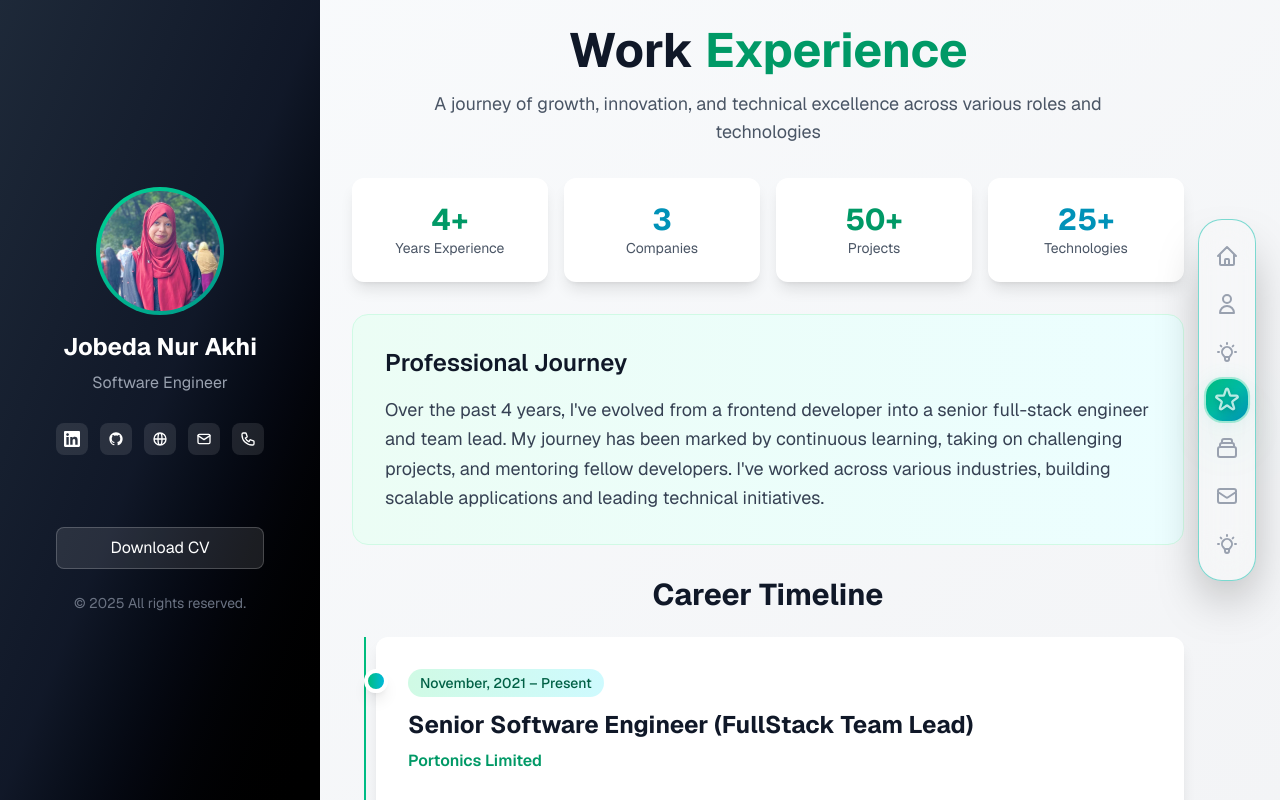
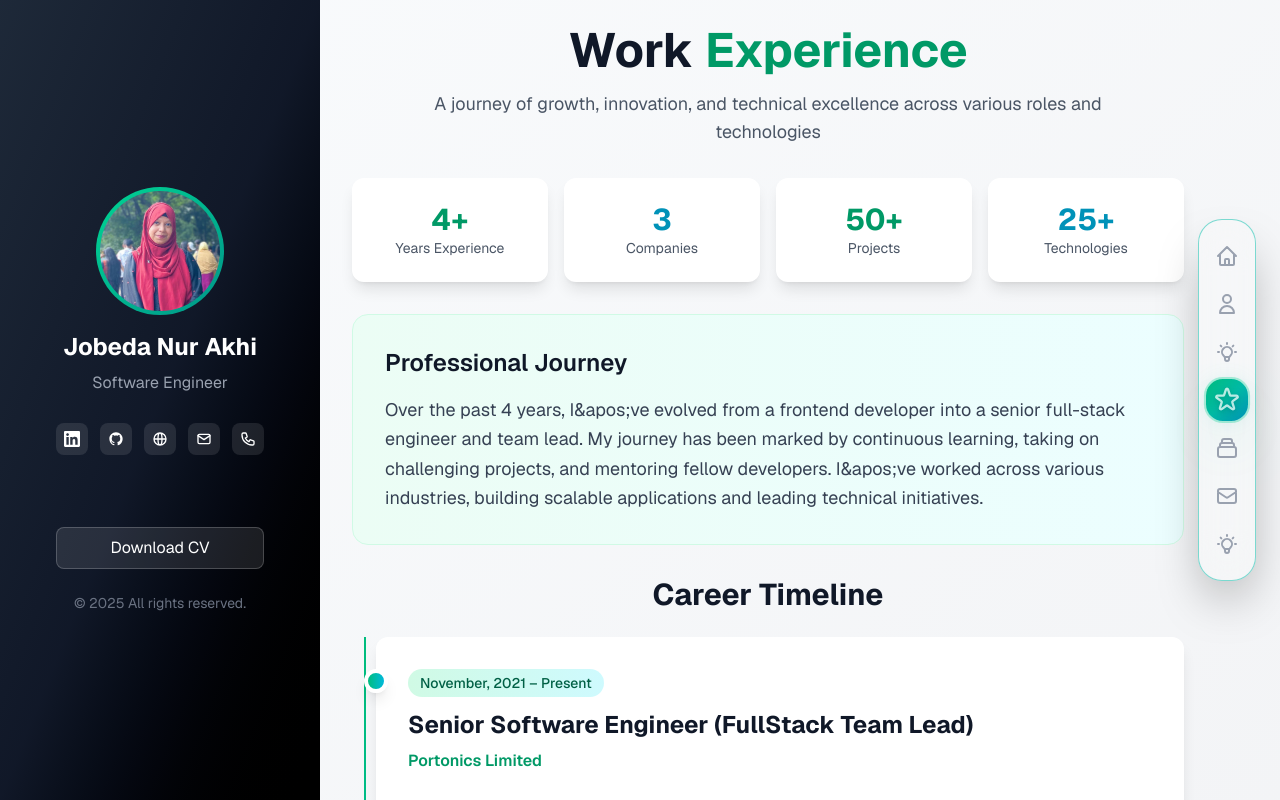
Before and after one commit to jobeda123/my-portfolio, a Next.js app: page / in a window 1280 px wide. Both pictures are taken after a click on the tab "Experience". Built offline with nearby package versions, Linux system fonts and the light colour scheme.

Commit message:
dynamic summary

```diff
--- a/src/components/experience/ProfessionalSummary.tsx
+++ b/src/components/experience/ProfessionalSummary.tsx
@@ -1,5 +1,4 @@
 import { EXPERIENCE_INFO } from "@/constants/user/experienceInfo";
-import { getTotalYears } from "@/utils/string";
 import React from "react";
 
 function ProfessionalSummary() {
@@ -9,12 +8,7 @@ function ProfessionalSummary() {
         Professional Journey
       </h3>
       <p className="text-gray-700 leading-relaxed text-base lg:text-lg">
-        Over the past {getTotalYears(EXPERIENCE_INFO.stats.startDate, EXPERIENCE_INFO.stats.endDate)} years, I&apos;ve
-        evolved from a frontend developer into a senior full-stack engineer and
-        team lead. My journey has been marked by continuous learning, taking on
-        challenging projects, and mentoring fellow developers. I&apos;ve worked
-        across various industries, building scalable applications and leading
-        technical initiatives.
+        {EXPERIENCE_INFO.summary}
       </p>
     </div>
   );
--- a/src/constants/user/experienceInfo.ts
+++ b/src/constants/user/experienceInfo.ts
@@ -1,15 +1,19 @@
+import { getTotalYears } from "@/utils/string";
+
+const stats={
+    startDate: new Date("2021-08-01"),
+    endDate:new Date(),
+    companiesWorked: 4,
+    projectsCompleted: 50,
+    technologiesUsed: 25,
+  }
+
 // Experience Information
 export const EXPERIENCE_INFO = {
     subTitle:"A journey of growth, innovation, and technical excellence across various roles and technologies",
   description:
     "I have over 8 years of experience in software development, specializing in full-stack web applications. My expertise includes designing scalable architectures, leading development teams, and delivering high-quality software solutions.",
-  stats: {
-    startDate: new Date("2021-08-01"),
-    endDate:new Date(),
-    companiesWorked: 4,
-    projectsCompleted: 50,
-    technologiesUsed: 25,
-  },
+  stats:stats ,
   companies: [
     {
       id: 1,
@@ -86,6 +90,12 @@ export const EXPERIENCE_INFO = {
       ],
     },
   ],
+  summary: `Over the past ${getTotalYears(stats.startDate, stats.endDate)} years, I&apos;ve
+        evolved from a frontend developer into a senior full-stack engineer and
+        team lead. My journey has been marked by continuous learning, taking on
+        challenging projects, and mentoring fellow developers. I&apos;ve worked
+        across various industries, building scalable applications and leading
+        technical initiatives.`
 } as const;
 
 export type ExperienceCompany = (typeof EXPERIENCE_INFO.companies)[0];
```
